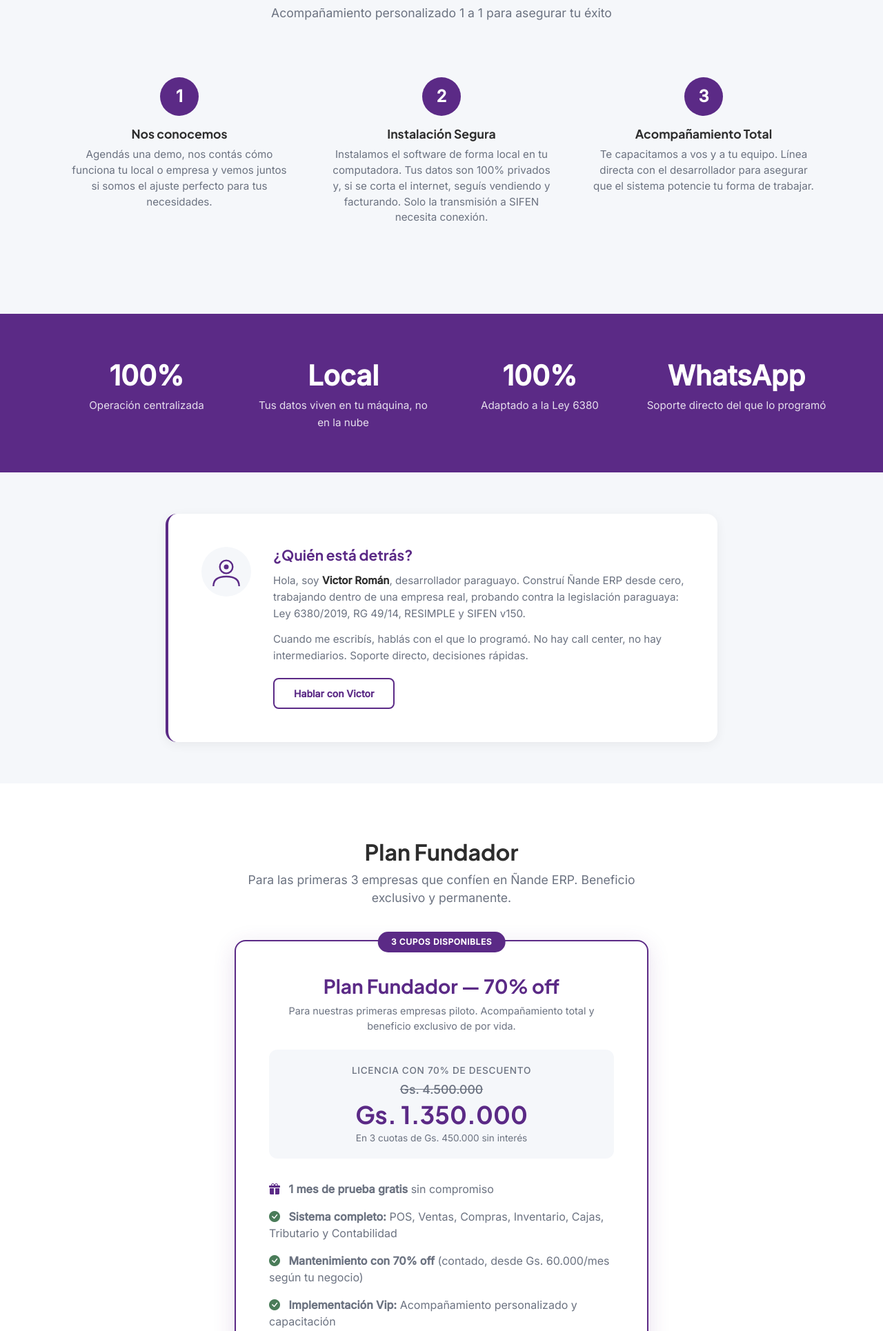
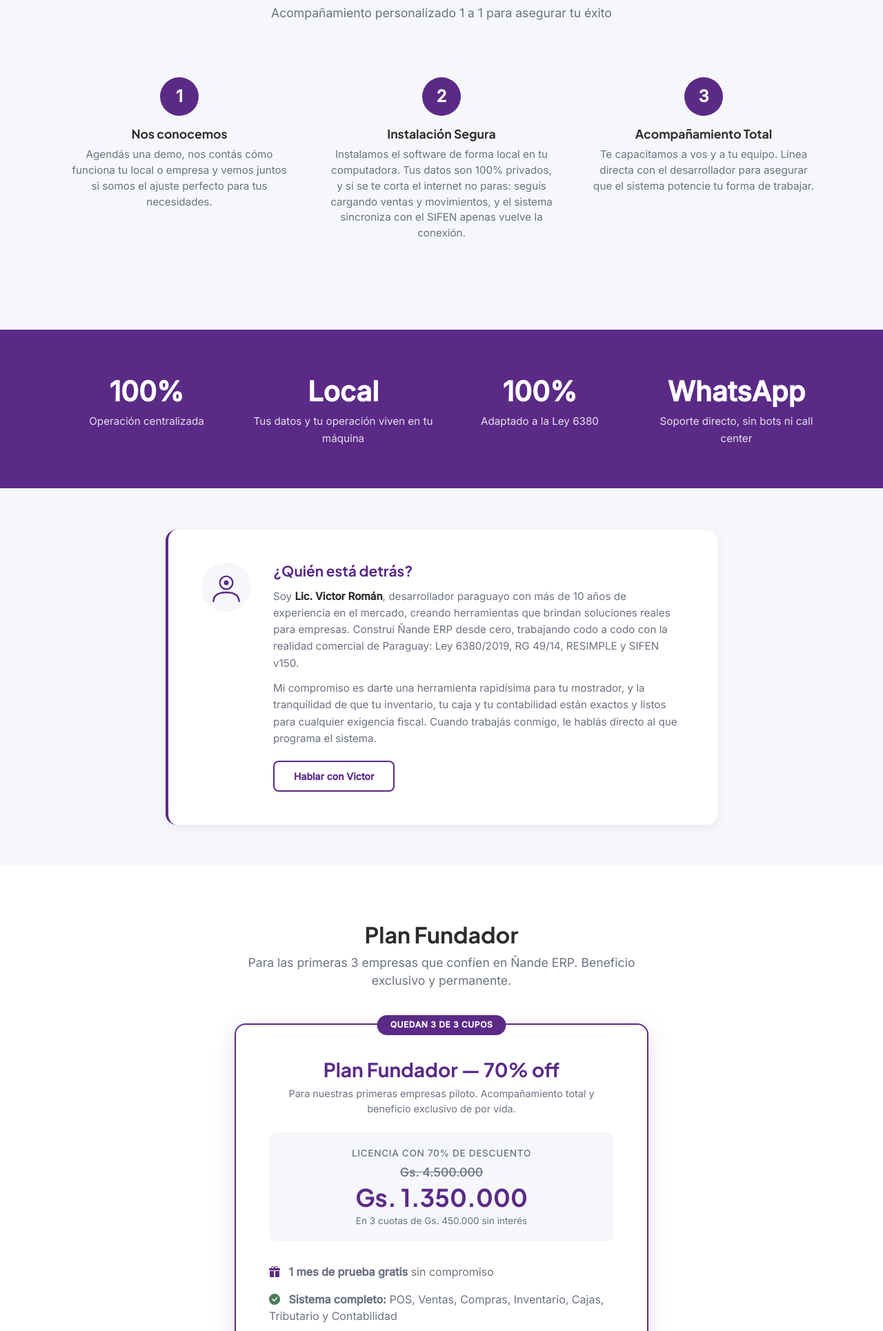
Before and after one commit to victor220888/guaranisoft-landing, a FastAPI app: page / in a window 1280 px wide. Shown: the part 3013-4943 px from the top of the page at 69% size. Run offline with FastAPI, Linux system fonts and the light colour scheme.

Commit message:
Fine-tune Opus: cupos honestos, ancla de precio, textos internet, Lic. Victor Roman 10 años
- Badge: 'Quedan 3 de 3 cupos' + ancla 'Despues vuelve a Gs. 4.500.000'
- Mantenimiento: sin parentesis de precio (se conversa segun negocio)
- Stat internet: 'Tus datos y tu operacion viven en tu maquina'
- Paso 2: version Opus (sincroniza con SIFEN al volver la conexion)
- Quien esta detras: Lic. Victor Roman, +10 años experiencia
- Stat WhatsApp: 'Soporte directo, sin bots ni call center'
- content.md sincronizado

```diff
--- a/templates/index.html
+++ b/templates/index.html
@@ -276,7 +276,7 @@
                 <div class="paso">
                     <span class="num">2</span>
                     <h3>Instalación Segura</h3>
-                    <p>Instalamos el software de forma local en tu computadora. Tus datos son 100% privados y, si se corta el internet, seguís vendiendo y facturando. Solo la transmisión a SIFEN necesita conexión.</p>
+                    <p>Instalamos el software de forma local en tu computadora. Tus datos son 100% privados, y si se te corta el internet no paras: seguís cargando ventas y movimientos, y el sistema sincroniza con el SIFEN apenas vuelve la conexión.</p>
                 </div>
             </div>
             <div class="col-md-4 fade-in">
@@ -303,7 +303,7 @@
             <div class="col-6 col-md-3 fade-in">
                 <div class="stat-item">
                     <span class="num">Local</span>
-                    <span class="label">Tus datos viven en tu máquina, no en la nube</span>
+                    <span class="label">Tus datos y tu operación viven en tu máquina</span>
                 </div>
             </div>
             <div class="col-6 col-md-3 fade-in">
@@ -315,7 +315,7 @@
             <div class="col-6 col-md-3 fade-in">
                 <div class="stat-item">
                     <span class="num">WhatsApp</span>
-                    <span class="label">Soporte directo del que lo programó</span>
+                    <span class="label">Soporte directo, sin bots ni call center</span>
                 </div>
             </div>
         </div>
@@ -333,13 +333,16 @@
                 <div class="quien-texto">
                     <h3>¿Quién está detrás?</h3>
                     <p>
-                        Hola, soy <strong>Victor Román</strong>, desarrollador paraguayo. Construí Ñande ERP
-                        desde cero, trabajando dentro de una empresa real, probando contra la legislación
-                        paraguaya: Ley 6380/2019, RG 49/14, RESIMPLE y SIFEN v150.
+                        Soy <strong>Lic. Victor Román</strong>, desarrollador paraguayo con más de 10 años
+                        de experiencia en el mercado, creando herramientas que brindan soluciones reales
+                        para empresas. Construí Ñande ERP desde cero, trabajando codo a codo con la
+                        realidad comercial de Paraguay: Ley 6380/2019, RG 49/14, RESIMPLE y SIFEN v150.
                     </p>
                     <p>
-                        Cuando me escribís, hablás con el que lo programó. No hay call center,
-                        no hay intermediarios. Soporte directo, decisiones rápidas.
+                        Mi compromiso es darte una herramienta rapidísima para tu mostrador, y la
+                        tranquilidad de que tu inventario, tu caja y tu contabilidad están exactos y
+                        listos para cualquier exigencia fiscal. Cuando trabajás conmigo, le hablás
+                        directo al que programa el sistema.
                     </p>
                     <a href="#contacto" class="btn btn-outline-morado btn-sm mt-2">Hablar con Victor</a>
                 </div>
@@ -356,7 +359,7 @@
             <p>Para las primeras 3 empresas que confíen en Ñande ERP. Beneficio exclusivo y permanente.</p>
         </div>
         <div class="precios-card precios-fundador fade-in">
-            <div class="plan-badge">3 cupos disponibles</div>
+            <div class="plan-badge">Quedan 3 de 3 cupos</div>
             <h3>Plan Fundador — 70% off</h3>
             <p class="plan-desc">Para nuestras primeras empresas piloto. Acompañamiento total y beneficio exclusivo de por vida.</p>
             <div class="precio-desde">
@@ -368,16 +371,16 @@
             <ul>
                 <li><i class="bi bi-gift-fill" style="color: var(--morado);"></i> <strong>1 mes de prueba gratis</strong> sin compromiso</li>
                 <li><i class="bi bi-check-circle-fill"></i> <strong>Sistema completo:</strong> POS, Ventas, Compras, Inventario, Cajas, Tributario y Contabilidad</li>
-                <li><i class="bi bi-check-circle-fill"></i> <strong>Mantenimiento con 70% off</strong> (contado, desde Gs. 60.000/mes según tu negocio)</li>
+                <li><i class="bi bi-check-circle-fill"></i> <strong>Mantenimiento con 70% off</strong></li>
                 <li><i class="bi bi-check-circle-fill"></i> <strong>Implementación Vip:</strong> Acompañamiento personalizado y capacitación</li>
-                <li><i class="bi bi-check-circle-fill"></i> <strong>Instalación local</strong> en Windows. Seguís operando aunque se corte el internet.</li>
+                <li><i class="bi bi-check-circle-fill"></i> <strong>Instalación local</strong> en Windows: si se corta el internet, tu operación no se frena</li>
                 <li><i class="bi bi-check-circle-fill"></i> <strong>Soporte WhatsApp directo</strong> del que lo programó</li>
             </ul>
             <a href="#contacto" class="btn btn-morado mt-3">Solicitar demo</a>
         </div>
 
         <div class="precios-nota fade-in">
-            <p><i class="bi bi-info-circle me-1"></i> El mantenimiento es opcional. Sin mantenimiento, las incidencias se cobran por separado. El rango de mantenimiento regular va de Gs. 200.000 a Gs. 600.000/mes según el tamaño de tu negocio.</p>
+            <p><i class="bi bi-info-circle me-1"></i> Después de los 3 fundadores, la licencia vuelve a <strong>Gs. 4.500.000</strong>. El mantenimiento es opcional — sin mantenimiento, las incidencias se cobran por separado.</p>
         </div>
     </div>
 </section>
```
Also changed, not shown: content.md (+9 -9 lines).
